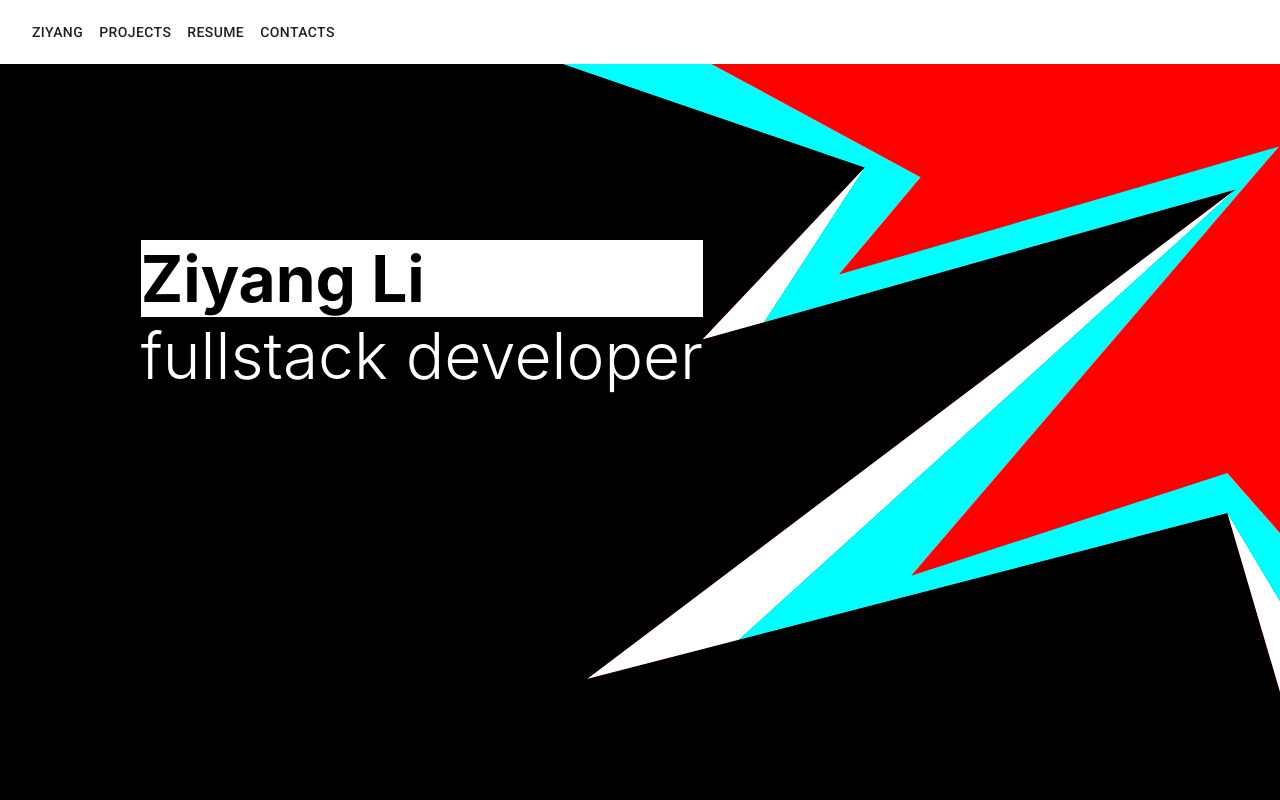
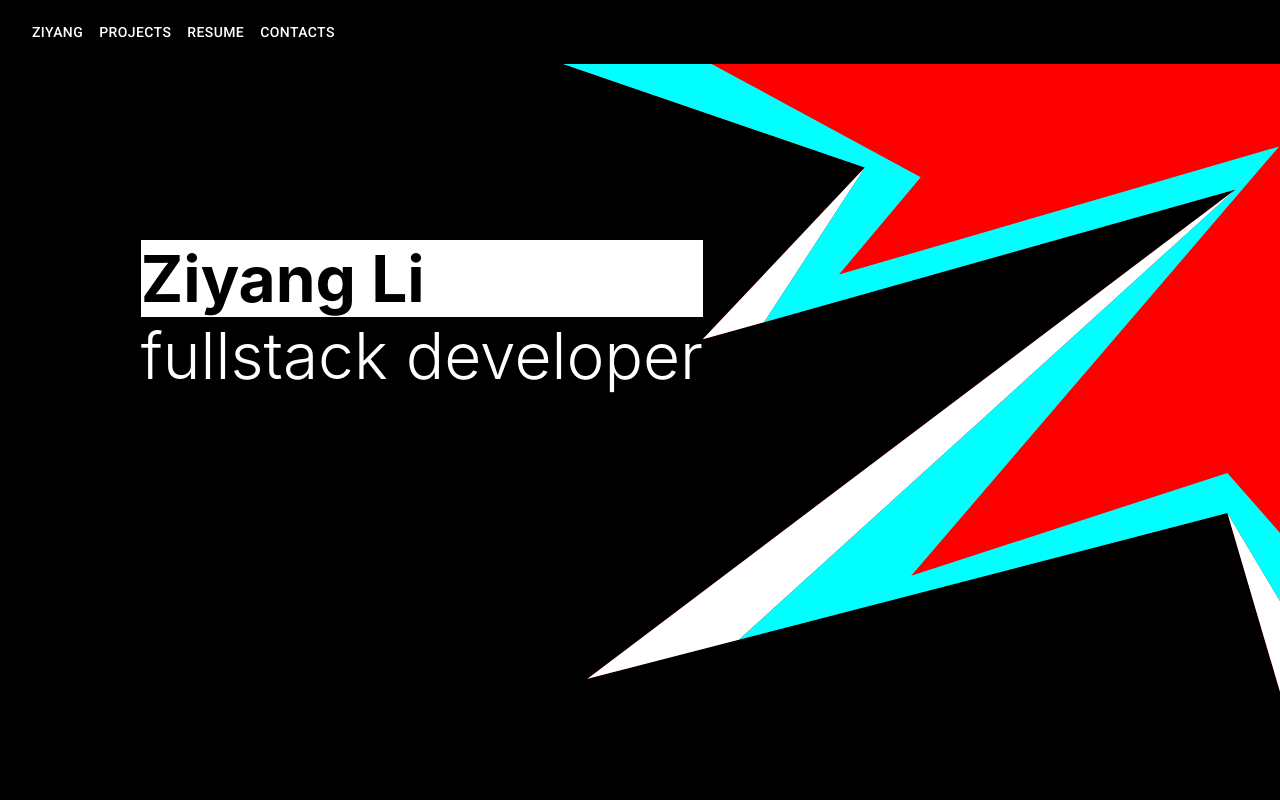
Before and after one commit to Ziyangll/ziyangdev, a React (Create React App) app: page / in a window 1280 px wide. Shown: the top 800 px of the page. Built offline with nearby package versions, Linux system fonts and the light colour scheme.

Commit message:
black appbar

```diff
--- a/src/App.js
+++ b/src/App.js
@@ -12,7 +12,7 @@ export default function App() {
     <Router>
       <div>
         <ThemeProvider theme={theme}>
-          <AppBar position='static'>
+          <AppBar position='static' style={{ boxShadow: 'none'}}>
             <Toolbar>
               <Button component={Link} to='/' color='inherit'>
                 Ziyang
--- a/src/styles/theme.jsx
+++ b/src/styles/theme.jsx
@@ -4,13 +4,13 @@ const theme = createMuiTheme({
   palette: {
     primary: {
       // light: will be calculated from palette.primary.main,
-      main: '#fff',
+      main: '#000',
       // dark: will be calculated from palette.primary.main,
       // contrastText: will be calculated to contrast with palette.primary.main
     },
     secondary: {
-      light: '#000',
-      main: '#000',
+      //light
+      main: '#fff',
       // dark: will be calculated from palette.secondary.main,
       // contrastText: will be calculated to contrast with palette.secondary.main
     },
```
